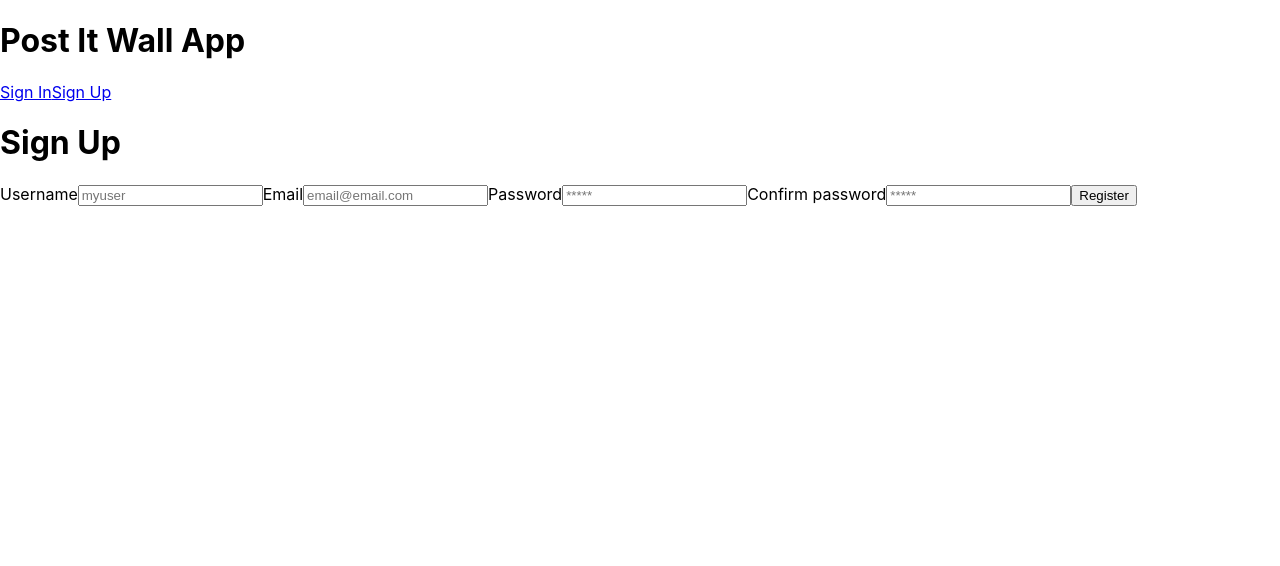
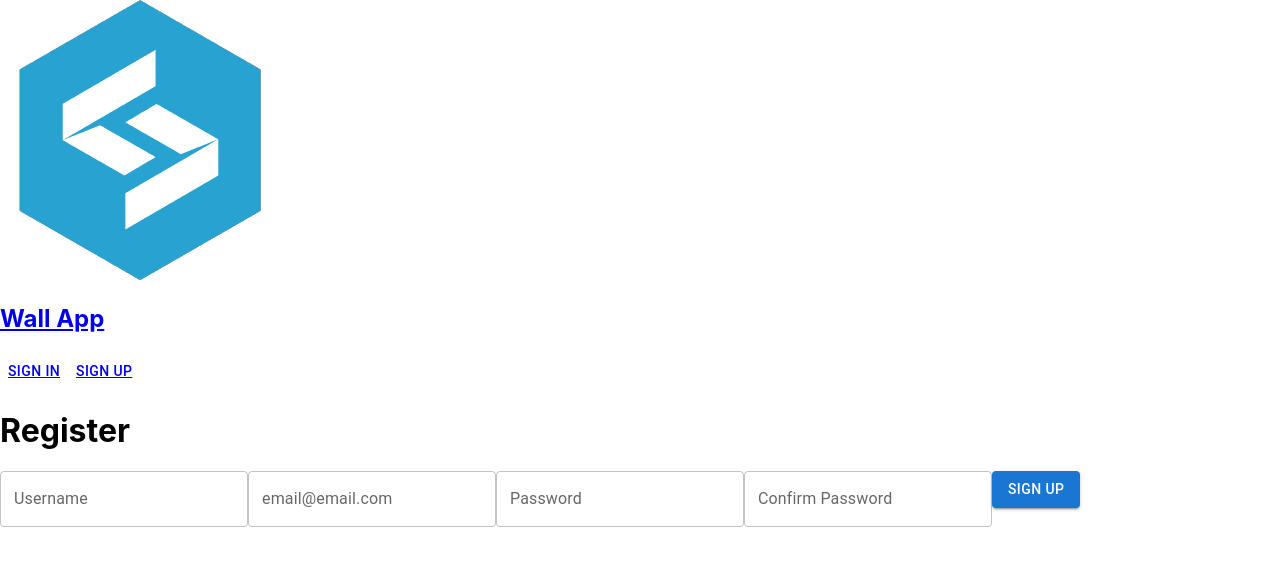
Before and after one commit to luciobj/wallapp-frontend, a React (Create React App) app: page /signup in a window 1280 px wide. Shown: the top 566 px of the page. Built offline with nearby package versions, Linux system fonts and the light colour scheme.

Commit message:
chore: refactor for mui use

```diff
--- a/src/components/Header.jsx
+++ b/src/components/Header.jsx
@@ -1,36 +1,56 @@
 import React, { useContext } from 'react';
 import { useNavigate } from 'react-router';
 import { Link } from 'react-router-dom';
+import { Button } from '@mui/material';
 import UserContext from '../context/UserContext';
+import tslLogo from '../assets/tsl-logo.png';
 
 export default function Header() {
   const { user, isLogged, logOut } = useContext(UserContext);
   const { user: username } = user;
   const navigate = useNavigate();
 
-  function handleClick() {
+  const handleClick = () => {
     logOut();
     navigate('/');
-  }
+  };
 
   return (
-    <div>
-      <h1>Post It Wall App</h1>
+    <div className="header">
+      <div className="header-title-container">
+        <Link to="/">
+          <img src={tslLogo} alt="logo" className="header-logo" />
+          <h2 className="header-title">Wall App</h2>
+        </Link>
+      </div>
       { isLogged
         ? (
           <div>
             <span>{`Hello, ${username}`}</span>
-            <button type="button" onClick={handleClick}>Log out</button>
+            <Button
+              variant="text"
+              onClick={handleClick}
+            >
+              Log Out
+            </Button>
           </div>
         )
         : (
           <div>
-            <Link to="/signin">
-              <span>Sign In</span>
-            </Link>
-            <Link to="/signup">
-              <span>Sign Up</span>
-            </Link>
+            <Button
+              variant="text"
+            >
+              <Link to="/signin">
+                Sign In
+              </Link>
+            </Button>
+            <Button
+              variant="text"
+            >
+              <Link to="/signup">
+                Sign Up
+              </Link>
+            </Button>
           </div>
         )}
     </div>
--- a/src/pages/Login.jsx
+++ b/src/pages/Login.jsx
@@ -1,3 +1,4 @@
+import { TextField, Button } from '@mui/material';
 import React, { useContext, useEffect, useState } from 'react';
 import { useNavigate } from 'react-router';
 import Header from '../components/Header';
@@ -6,43 +7,42 @@ import UserContext from '../context/UserContext';
 export default function Login() {
   const [username, setUsername] = useState('');
   const [password, setPassword] = useState('');
+  const [usernameError, setUsernameError] = useState('');
+  const [passwordError, setPasswordError] = useState('');
   const [errorMessage, setErrorMessage] = useState('');
   const [hidden, alterHidden] = useState(true);
   const { isLogged, logIn } = useContext(UserContext);
   const navigate = useNavigate();
   const TWO_SECONDS = 2000;
 
-  function handleChange({ target }) {
+  const handleChange = ({ target }) => {
     if (target.name === 'username') {
       setUsername(target.value);
     }
     if (target.name === 'password') {
       setPassword(target.value);
     }
-  }
+  };
 
-  function verifyInputs() {
+  const verifyInputs = () => {
     const minPasswordLength = 6;
     if (username.length < 1) {
-      setErrorMessage('Username is required');
-      alterHidden(false);
-      setTimeout(() => {
-        alterHidden(true);
-      }, TWO_SECONDS);
-      return false;
+      setUsernameError('Username is required');
+    } else {
+      setUsernameError('');
     }
     if (password.length < minPasswordLength) {
-      setErrorMessage('Passwords must be at least 6 characters');
-      alterHidden(false);
-      setTimeout(() => {
-        alterHidden(true);
-      }, TWO_SECONDS);
-      return false;
+      setPasswordError('Passwords must be at least 6 characters');
+    } else {
+      setPasswordError('');
     }
-    return true;
-  }
+    if (username.length > 0 && password.length >= minPasswordLength) {
+      return true;
+    }
+    return false;
+  };
 
-  async function handleClick() {
+  const handleClick = async () => {
     if (!verifyInputs()) {
       return;
     }
@@ -60,7 +60,7 @@ export default function Login() {
       return;
     }
     navigate('/', { replace: true });
-  }
+  };
 
   useEffect(() => {
     if (isLogged) {
@@ -71,26 +71,34 @@ export default function Login() {
   return (
     <div className="main-container">
       <Header />
-      <div>
+      <div className="login-form">
         <form>
           <h1>Login</h1>
-          <span>Username</span>
-          <input
+          <TextField
             name="username"
-            type="username"
-            placeholder="NeyTheBoy"
+            label="Username"
+            variant="outlined"
             value={username}
             onChange={handleChange}
+            error={usernameError !== ''}
+            helperText={usernameError}
           />
-          <span>Password</span>
-          <input
+          <TextField
             name="password"
             type="password"
-            placeholder="******"
+            label="Password"
+            variant="outlined"
             value={password}
             onChange={handleChange}
+            error={passwordError !== ''}
+            helperText={passwordError}
           />
-          <button type="button" onClick={handleClick}>Sign In</button>
+          <Button
+            variant="contained"
+            onClick={handleClick}
+          >
+            Sign In
+          </Button>
         </form>
       </div>
       <div hidden={hidden}>
--- a/src/pages/Main.jsx
+++ b/src/pages/Main.jsx
@@ -18,6 +18,7 @@ export default function Main() {
   async function updatePostIts(token) {
     setIsLoading(true);
     const PostItList = await getPostItList(token);
+    PostItList.sort((a, b) => a.id - b.id);
     if (PostItList.length) {
       setIsLoading(false);
       setPostIts(PostItList);
@@ -74,7 +75,7 @@ export default function Main() {
         ? (
           <div>Your list is Empty!</div>
         ) : (
-          <div>
+          <div className="postit-container">
             { postIts.length > 1 && postIts.map((postItInfo) => (
               <PostItCard
                 postIt={postItInfo}
--- a/src/pages/Register.jsx
+++ b/src/pages/Register.jsx
@@ -1,3 +1,4 @@
+import { TextField, Button } from '@mui/material';
 import React, { useState } from 'react';
 import { useNavigate } from 'react-router-dom';
 import Header from '../components/Header';
@@ -8,6 +9,10 @@ export default function Register() {
   const [email, setEmail] = useState('');
   const [password, setPassword] = useState('');
   const [passwordConfirmation, setPasswordConfirmation] = useState('');
+  const [usernameError, setUsernameError] = useState('');
+  const [emailError, setEmailError] = useState('');
+  const [passwordError, setPasswordError] = useState('');
+  const [password2Error, setPassword2Error] = useState('');
   const [error, setError] = useState('');
   const [hidden, alterHidden] = useState(true);
   const [success, setSuccess] = useState(true);
@@ -15,43 +20,59 @@ export default function Register() {
   const navigate = useNavigate();
   const TWO_SECONDS = 2000;
 
-  function verifyInputs() {
-    const regex = /\S+@\S+\.\S+/;
-    const minPasswordLength = 6;
-    if (password !== passwordConfirmation) {
-      setError('Passwords do not match');
-      alterHidden(false);
-      setTimeout(() => {
-        alterHidden(true);
-      }, TWO_SECONDS);
-    } else if (!email.match(regex)) {
-      setError('Email is not valid');
-      alterHidden(false);
-      setTimeout(() => {
-        alterHidden(true);
-      }, TWO_SECONDS);
-    } else if (password.length < minPasswordLength) {
-      setError('Password must be at least 6 characters');
-      alterHidden(false);
-      setTimeout(() => {
-        alterHidden(true);
-      }, TWO_SECONDS);
+  const verifyUsername = () => {
+    if (username.length < 1) {
+      setUsernameError('Username is required');
     } else {
+      setUsernameError('');
       return true;
     }
     return false;
-  }
+  };
 
-  function resetStates() {
+  const verifyEmail = () => {
+    const regex = /\S+@\S+\.\S+/;
+    if (email.length < 1) {
+      setEmailError('Email is required');
+    } else if (!email.match(regex)) {
+      setEmailError('Email is not valid');
+    } else {
+      setEmailError('');
+      return true;
+    }
+    return false;
+  };
+
+  const verifyPasswords = () => {
+    if (password.length < 6) {
+      setPasswordError('Password must be at least 6 characters');
+    } else if (password !== passwordConfirmation) {
+      setPassword2Error('Passwords do not match');
+    } else {
+      setPasswordError('');
+      setPassword2Error('');
+      return true;
+    }
+    return false;
+  };
+
+  const verifyInputs = () => {
+    if (verifyUsername() && verifyEmail() && verifyPasswords()) {
+      return true;
+    }
+    return false;
+  };
+
+  const resetStates = () => {
     setUsername('');
     setEmail('');
     setPassword('');
     setPasswordConfirmation('');
     setError('');
     setSuccess(false);
-  }
+  };
 
-  function handleChange({ target }) {
+  const handleChange = ({ target }) => {
     if (target.name === 'username') {
       setUsername(target.value);
     } else if (target.name === 'email') {
@@ -61,7 +82,7 @@ export default function Register() {
     } else if (target.name === 'passwordConfirmation') {
       setPasswordConfirmation(target.value);
     }
-  }
+  };
 
   const handleClick = async () => {
     if (verifyInputs()) {
@@ -92,45 +113,57 @@ export default function Register() {
   return (
     <div className="main-container">
       <Header />
-      <div>
+      <div className="register-form">
         <form>
-          <h1>Sign Up</h1>
-          <span>Username</span>
-          <input
+          <h1>Register</h1>
+          <TextField
             name="username"
-            placeholder="myuser"
+            label="Username"
+            variant="outlined"
             value={username}
             onChange={handleChange}
+            error={usernameError !== ''}
+            helperText={usernameError}
             disabled={disabled}
           />
-          <span>Email</span>
-          <input
+          <TextField
             name="email"
-            type="email"
-            placeholder="email@email.com"
+            label="email@email.com"
+            variant="outlined"
             value={email}
             onChange={handleChange}
+            error={emailError !== ''}
+            helperText={emailError}
             disabled={disabled}
           />
-          <span>Password</span>
-          <input
+          <TextField
             name="password"
             type="password"
-            placeholder="*****"
+            label="Password"
+            variant="outlined"
             value={password}
             onChange={handleChange}
+            error={passwordError !== ''}
+            helperText={passwordError}
             disabled={disabled}
           />
-          <span>Confirm password</span>
-          <input
-            name="passwordConfirmation"
+          <TextField
+            name="password"
             type="password"
-            placeholder="*****"
+            label="Confirm Password"
+            variant="outlined"
             value={passwordConfirmation}
             onChange={handleChange}
+            error={password2Error !== ''}
+            helperText={password2Error}
             disabled={disabled}
           />
-          <button type="button" onClick={handleClick}>Register</button>
+          <Button
+            variant="contained"
+            onClick={handleClick}
+          >
+            Sign up
+          </Button>
         </form>
       </div>
       <div hidden={hidden}>
```
Also changed, not shown: src/components/Form.jsx (+35 -32 lines), src/components/PostItCard.jsx (+35 -13 lines), src/assets/tsl-logo.png (added).
